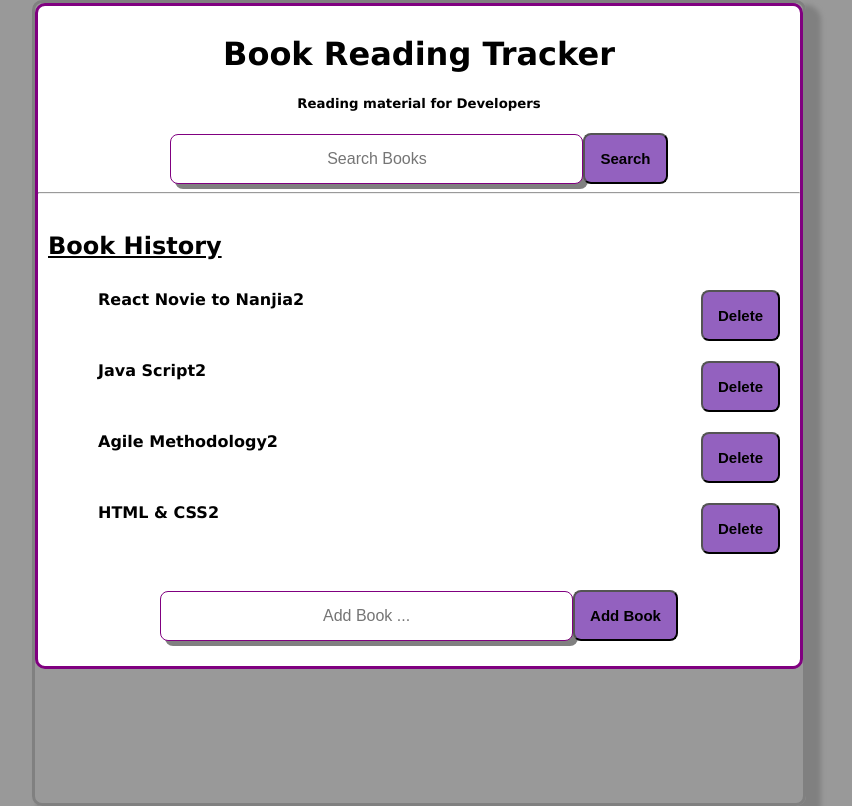
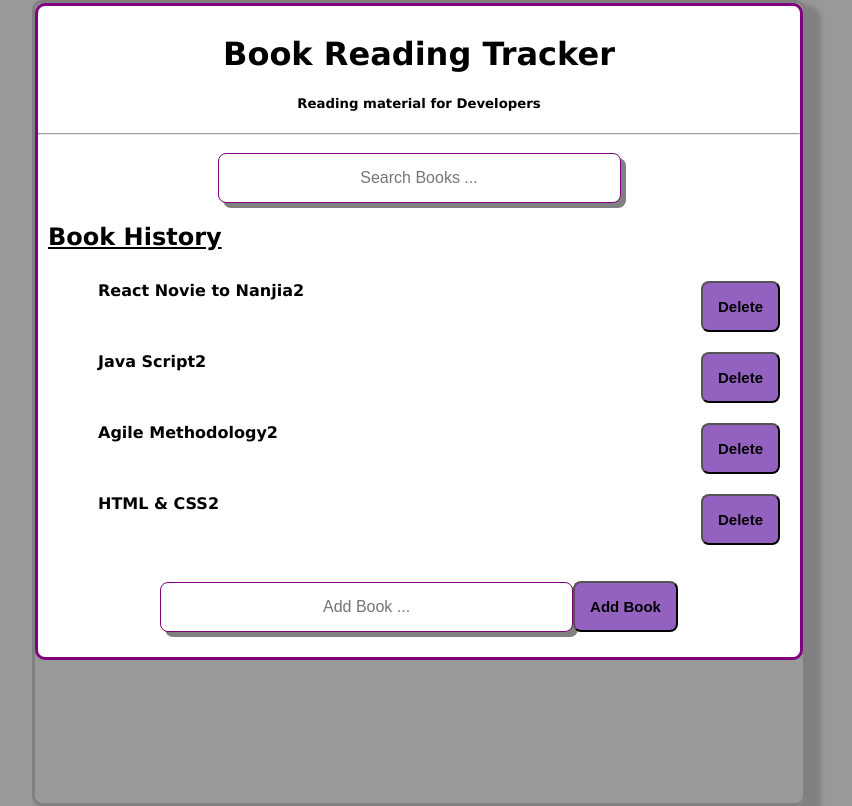
Before and after one commit to mumtazmaqsood/bookTracker, a React (Create React App) app: page / in a window 1280 px wide. Shown: the whole page, without its empty margins (221-1073 px from the left). Built offline with nearby package versions, Linux system fonts and the light colour scheme.

Commit message:
Search functionality code written in BookHistory component

```diff
--- a/src/App.css
+++ b/src/App.css
@@ -21,8 +21,8 @@ body {
   border: 3px solid purple;
 }
 
-input[type='text'],
-input[type='number'] {
+input[type='text']
+ {
   border: 1px solid purple;
   border-radius: 8px;
   font-size: 16px;
@@ -70,3 +70,8 @@ button {
 button:hover{
   color:red;
 }
+
+.searchook {
+  display: flex;
+  justify-content: center;
+}
--- a/src/App.js
+++ b/src/App.js
@@ -13,9 +13,6 @@ function App() {
         <div className="header">
         <h1>Book Reading Tracker</h1>
         <h5>Reading material for Developers</h5>
-        <span>
-          <SearchBook />
-        </span>
         <hr />
         <BookHistory />
         <AddBook />
--- a/src/components/AddBook.js
+++ b/src/components/AddBook.js
@@ -12,6 +12,10 @@ export const AddBook = () => {
             id: new Date().getTime(),
             description
         }
+        /*if (description == ''){
+            alert("Enter book");
+        }
+        else*/
         addBook(newBook)
     }
 
@@ -23,7 +27,8 @@ export const AddBook = () => {
                            id="description"
                            value={description}
                            onChange={ (e) => setDescription(e.target.value)}
-                        placeholder="Add Book ..."
+                           placeholder="Add Book ..."
+                           required
                     />
                     <button>Add Book</button>
                 </div>
--- a/src/components/BookHistory.js
+++ b/src/components/BookHistory.js
@@ -1,15 +1,32 @@
-import React, { useContext } from 'react'
+import React, { useContext, useState } from 'react'
 import { GlobalContext } from '../context/GlobalState'
 import { Book } from './Book';
 
 export const BookHistory = () => {
     const {books} = useContext(GlobalContext);
     console.log(books)
+
+
+    /* this code is for search,  */
+    const [searchDescription, setSearchDescription] = useState('')
+    const filteredBook = books.filter( book => {
+        return book.description.toLowerCase().includes(searchDescription.toLowerCase()) })
+
+
+//**************************** */
+
     return (
         <div className="book-history">
+            <div className="searchook">
+            <input type="text"
+                value={searchDescription}
+                onChange={(e) => setSearchDescription(e.target.value)}
+                placeholder="Search Books ..."
+            />
+            </div>
             <h2><u>Book History</u></h2>
             <ul>
-                {books.map( book => (
+                {filteredBook.map( book => (
                     <Book key={book.id} book = {book} />
                 ))}
             </ul>
--- a/src/components/SearchBook.js
+++ b/src/components/SearchBook.js
@@ -1,15 +1,34 @@
-import React, { useContext } from 'react'
+/*import React, { useContext, useState } from 'react'
 import { GlobalContext } from '../context/GlobalState'
 
 export const SearchBook = () => {
-    const {searchBook} = useContext(GlobalContext);
-    console.log("searchbooks1", searchBook)
+
+    const [searchDescription, setSearchDescription] = useState('')
+    const searchBook = useContext(GlobalContext);
+
     return (
         <div className="searchbook">
             <input type="text"
-                   placeholder="Search Books"
+                value={searchDescription}
+                onChange={(e) => setSearchDescription(e.target.value)}
+                placeholder="Search Books ..."
             />
-            <button onClick={ () => searchBook()} >Search </button>
+            {searchBook.books.filter((book) => {
+                  if (book.description.toLowerCase().
+                    includes(searchDescription.toLowerCase())) {
+                    //return book
+                }
+            }).map((book, key) => {
+                return (
+                    <div key={key}>
+                        <p>{book.description}</p>
+                    </div>
+                );
+            })
+            }
+
         </div>
     )
 }
+
+*/
--- a/src/context/BookReducer.js
+++ b/src/context/BookReducer.js
@@ -15,11 +15,6 @@ export default (state, action) => {
                 books: state.books.filter(book => book.id != action.payload)
             }
 
-        case 'SEARCH_BOOK':
-            return {
-                ...state,
-                books: state.books.filter(book => book.id == action.payload)
-            }
 
         default:
             return state;
--- a/src/context/GlobalState.js
+++ b/src/context/GlobalState.js
@@ -34,10 +34,10 @@ export const GlobalProvider = ( {children}) => {
         })
     }
 
-    function searchBook(id) {
+    function searchBook(searchDescription) {
         dispatch({
             type: 'SEARCH_BOOK',
-            payload: id
+            payload: searchDescription
         })
     }
 
@@ -45,7 +45,8 @@ export const GlobalProvider = ( {children}) => {
         <GlobalContext.Provider value= {{
             books: state.books,
             addBook,
-            delBook
+            delBook,
+            searchBook
         }
         }>
             {children}
```
Also changed, not shown: 1 other file (tests, documents, lock files or other folders).
